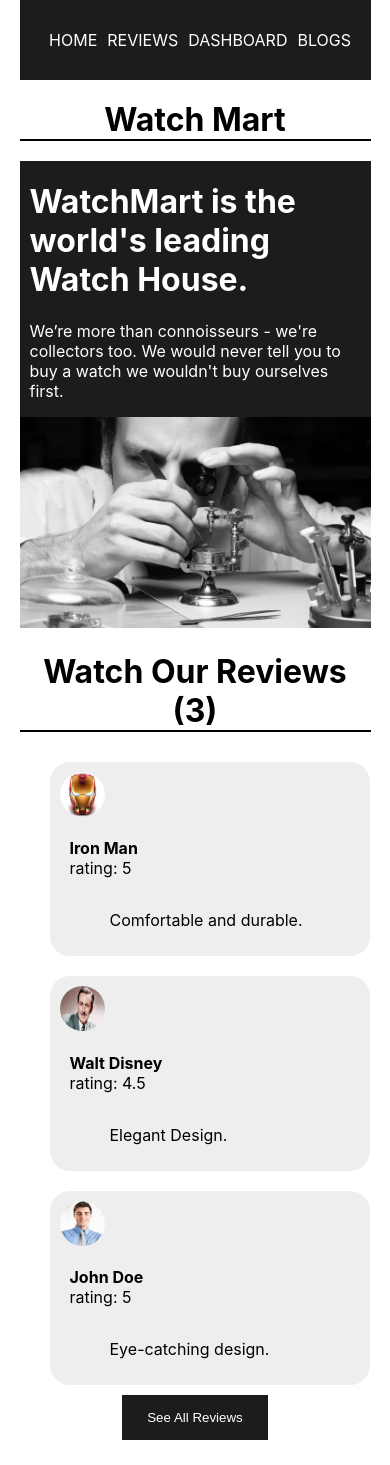
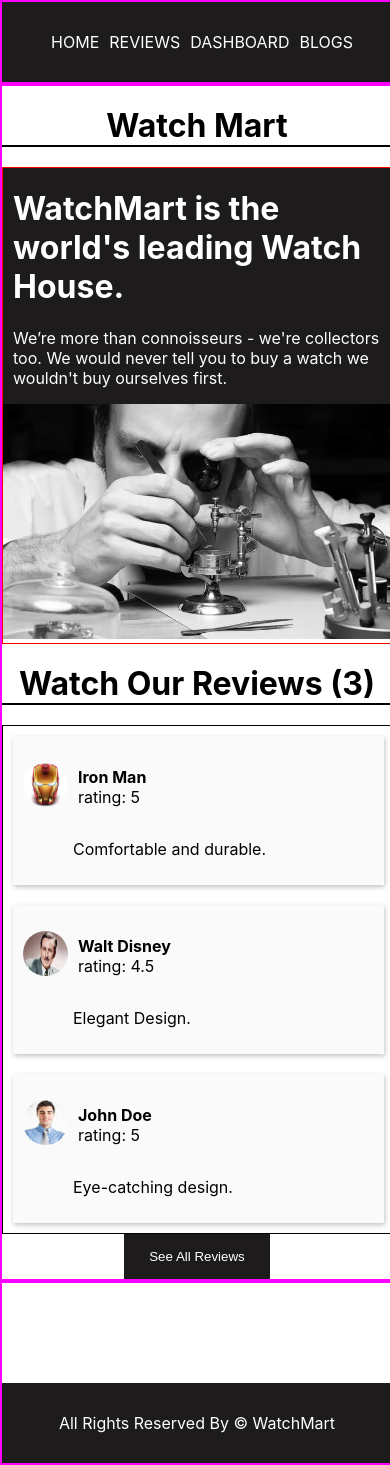
Before and after one commit to no7hingisimpossible/WatchMart, a React (Create React App) app: page / in a window 390 px wide. Before the commit the page ends 1440 px from the top, so only its background shows below. Built offline with nearby package versions, Linux system fonts and the light colour scheme.

Commit message:
shadow effect added

```diff
--- a/src/App.js
+++ b/src/App.js
@@ -7,6 +7,7 @@
 import DashBoard from './components/DashBoard/DashBoard';
 import Header from './components/Header/Header';
 import NoPageFound from './components/NoPageFound/NoPageFound';
+import Footer from './components/Footer/Footer';
 
 function App() {
   return (
@@ -19,6 +20,7 @@
           <Route path='/blogs' element={<Blogs></Blogs>}></Route>
           <Route path='*' element={<NoPageFound></NoPageFound>}></Route>
         </Routes>
+        <Footer></Footer>
     </div>
   );
 }
--- /dev/null
+++ b/src/components/Footer/Footer.css
@@ -0,0 +1,9 @@
+.footer{
+    background-color: #1d1b1c;
+    color: white;
+    height: 80px;
+    margin-top: 100px;
+    display: flex;
+    align-items: center;
+    justify-content: center;
+}
--- /dev/null
+++ b/src/components/Footer/Footer.js
@@ -0,0 +1,13 @@
+import React from 'react';
+import './Footer.css'
+const Footer = () => {
+    return (
+        <div className='container'>
+            <div className='footer'>
+            <p>All Rights Reserved By &copy; WatchMart </p>
+            </div>
+        </div>
+    );
+};
+
+export default Footer;
--- a/src/components/Home/Home.css
+++ b/src/components/Home/Home.css
@@ -2,6 +2,7 @@
     width: 90%;
     margin: 0 auto;
     text-align: center;
+    border: 2px solid magenta;
 }
 
 .home-container{
@@ -45,7 +46,7 @@
 .card-container{
     display: grid;
     grid-template-columns: repeat(3, 1fr);
-    padding: 0 20px;
+    /* padding: 0 20px; */
 
 }
 .btn{
@@ -56,7 +57,7 @@
 
 }
 @media screen and (max-width: 441px) {
-    .contaier{
+    .container{
         width: 100%;
     }
     .home-container{
@@ -65,6 +66,7 @@
         margin: 50px;
         min-width: 100%;
         margin: 0 auto;
+        border: 1px solid red;
     }
     .brand-name,.title{
         margin: 20px 0px;
@@ -78,6 +80,13 @@
     .card-container{
         display: grid;
         grid-template-columns: 1fr;
+        width: 100%;
+        border: 1px solid black;
+        /* padding: 0px 15px; */
+
+
+
+
     }
 
 }
--- a/src/components/MyBarChart/MyBarChart.js
+++ b/src/components/MyBarChart/MyBarChart.js
@@ -5,11 +5,14 @@
 const MyBarChart = () => {
     const [datas] = useData();
     return (
-        <BarChart width={600} height={300} data={datas}>
+        <div>
+            <h3>Monthly Sell</h3>
+            <BarChart width={600} height={300} data={datas}>
             <XAxis dataKey={'month'}></XAxis>
             <YAxis ></YAxis>
             <Bar dataKey={'sell'} barSize={30} fill="#8884d8"></Bar>
         </BarChart>
+        </div>
     );
 };
 
--- a/src/components/MyLineChart/MyLineChart.js
+++ b/src/components/MyLineChart/MyLineChart.js
@@ -6,11 +6,15 @@
     const [datas] = useData();
 
     return (
-        <LineChart width={400} height={500} data={datas}>
-            <Line type='monotone' dataKey={'revenue'} stroke="#8884d8"></Line>
-            <XAxis dataKey={'investment'}></XAxis>
-            <YAxis></YAxis>
-        </LineChart>
+
+        <div>
+            <h3>Revenue Chart</h3>
+            <LineChart width={400} height={500} data={datas}>
+                <Line type='monotone' dataKey={'revenue'} stroke="#8884d8"></Line>
+                <XAxis dataKey={'investment'}></XAxis>
+                <YAxis></YAxis>
+            </LineChart>
+        </div>
 
     );
 };
--- a/src/components/NoPageFound/NoPageFound.js
+++ b/src/components/NoPageFound/NoPageFound.js
@@ -2,7 +2,7 @@
 
 const NoPageFound = () => {
     return (
-        <div>
+        <div className='container'>
             <h1>404</h1>
             <p>Page not Found</p>
         </div>
--- a/src/components/Review/Review.css
+++ b/src/components/Review/Review.css
@@ -11,12 +11,14 @@
 
 }
 .card{
-    background-color: rgba(128, 128, 128, 0.133);
-    width: 300px;
-    border-radius: 20px;
+    background-color: rgba(128, 128, 128, 0.045);
+    width: 90%;
+    /* border-radius: 20px; */
     padding: 10px;
     margin: 10px;
     text-align: left;
+    box-shadow: 1px 2px 5px rgba(0, 0, 0, 0.243) ;
+
 }
 .info{
     margin-left: 10px;
@@ -32,10 +34,3 @@
 .description{
     margin-left: 50px;
 }
-@media screen and (max-width: 441px) {
-    .review-card{
-        display: grid;
-        grid-template-columns: 1fr;
-    }
-
-}
```
Also changed, not shown: src/components/Home/Home.js (+5 -5 lines).
